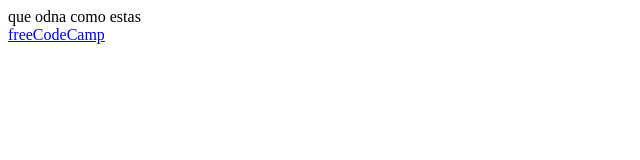
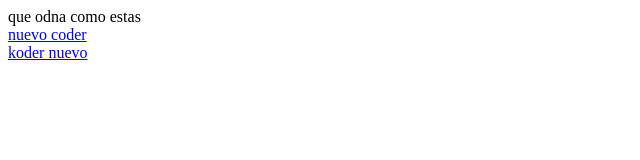
Before and after one commit to mistico27/tercerGitHub, a plain HTML site: page index.html in a window 1280 px wide. Shown: the whole page, without its empty margins (0-640 px from the left). Drawn offline with Linux system fonts and the light colour scheme.

Commit message:
mensaje3

```diff
--- a/index.html
+++ b/index.html
@@ -10,7 +10,9 @@
     que odna como estas
 
     <br>
-      <a class="btn btn-primary" href="https://www.freecodecamp.org/">freeCodeCamp</a>
+      <a class="btn btn-primary" href="https://www.freecodecamp.org/">nuevo coder</a>
+    <br>
+      <a class="btn btn-primary" href="https://www.freecodecamp.org/">koder nuevo</a>
 
 </body>
 </html>
```
